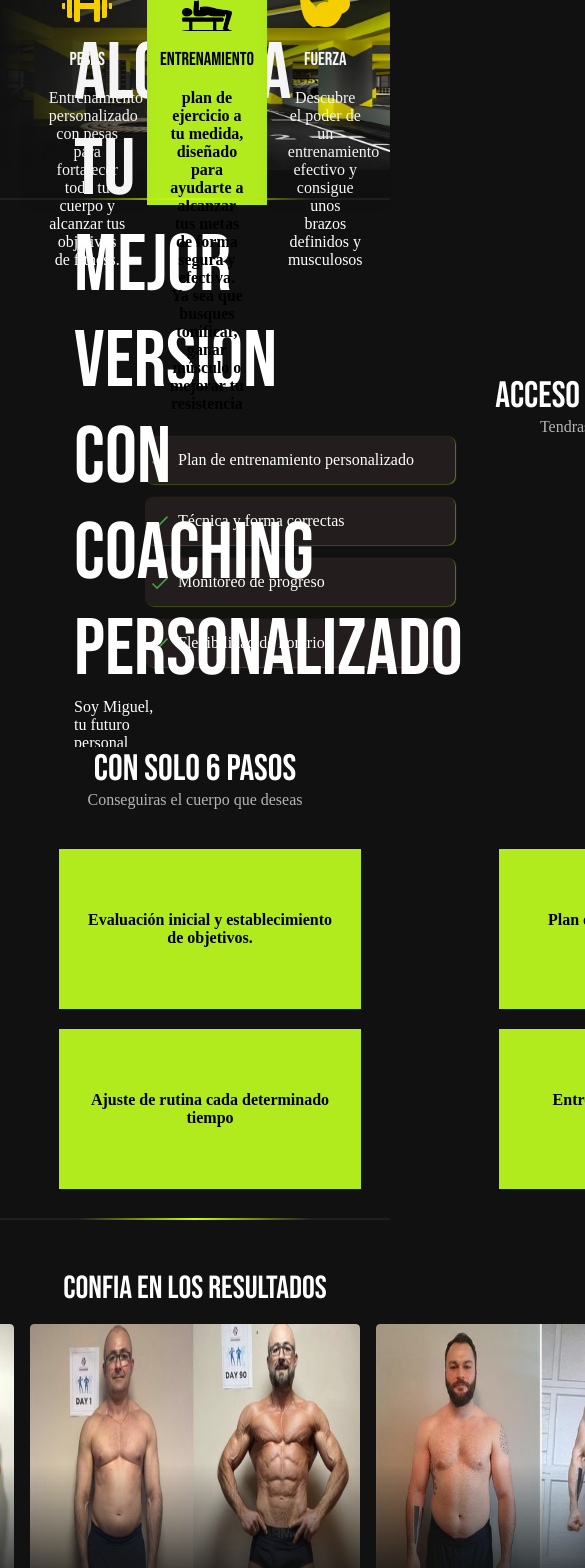
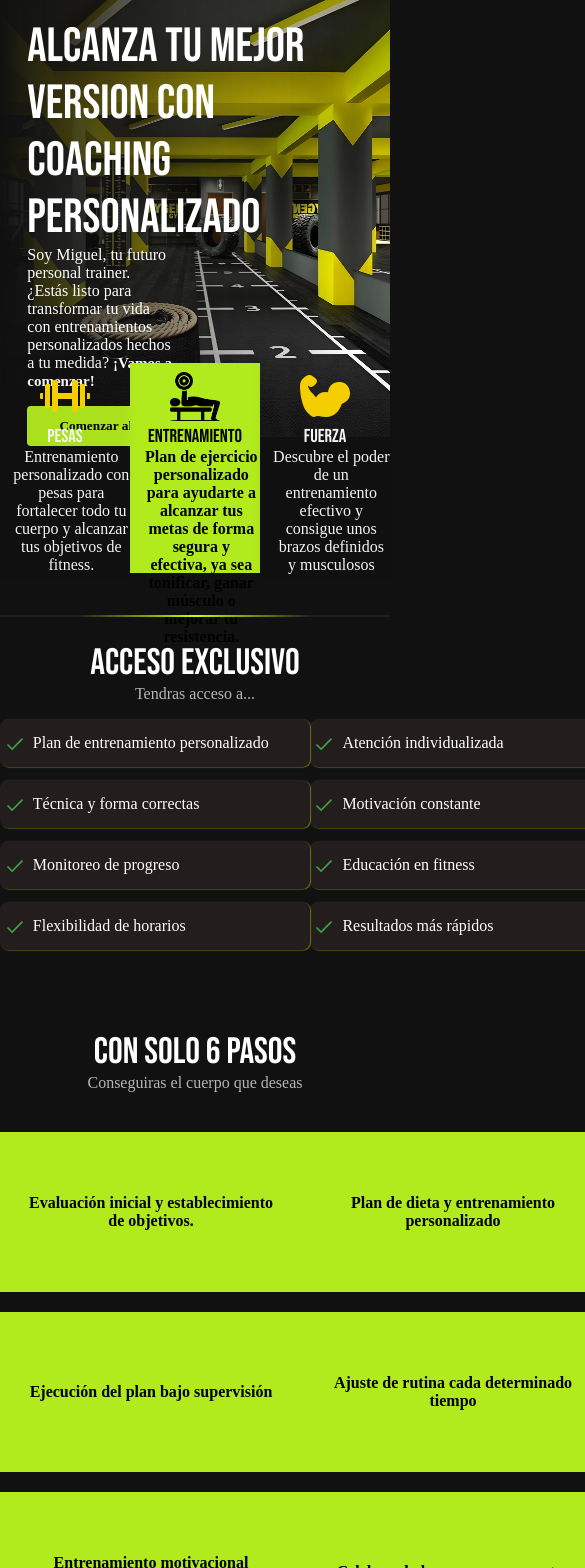
Before and after one commit to Alan-Ribeca/personal-trainer, a React (Vite) app: page / in a window 390 px wide. Shown: the top 1568 px of the page, 585 px wide, since content can reach past the window. Built offline with nearby package versions, Linux system fonts and the light colour scheme.

Commit message:
avanzando con el responsi

```diff
--- a/src/components/Comprar/comprar.scss
+++ b/src/components/Comprar/comprar.scss
@@ -144,3 +144,33 @@
     background-color: rgb(37 37 37);
   }
 }
+
+@media screen and (max-width: 1220px) {
+  .containerCompra {
+    width: auto;
+  }
+}
+
+@media screen and (max-width: 970px) {
+  .card {
+    &.medio {
+      right: 28%;
+    }
+  }
+}
+
+@media screen and (max-width: 950px) {
+  .card {
+    &.medio {
+      right: 27%;
+    }
+  }
+}
+
+@media screen and (max-width: 850px) {
+  .card {
+    &.medio {
+      right: 22%;
+    }
+  }
+}
--- a/src/components/acceso/acceso.scss
+++ b/src/components/acceso/acceso.scss
@@ -79,3 +79,23 @@
     );
   }
 }
+
+@media screen and (max-width: 1320px) {
+  .acceso {
+    width: auto;
+  }
+  .pasos .container {
+    width: auto;
+
+    column-gap: 0px;
+  }
+}
+
+@media screen and (max-width: 970px) {
+  .acceso .cuadrados {
+    margin-top: 1rem;
+  }
+  .pasos .container {
+    grid-template-columns: repeat(2, 1fr);
+  }
+}
--- a/src/components/cuadradosTop/TopCuadrados.jsx
+++ b/src/components/cuadradosTop/TopCuadrados.jsx
@@ -25,9 +25,9 @@ export const TopCuadrados = () => {
           />
           <h3 className="titleCuadrado">Entrenamiento</h3>
           <p className="textoCuadrado">
-            plan de ejercicio a tu medida, diseñado para ayudarte a alcanzar tus
-            metas de forma segura y efectiva. Ya sea que busques tonificar,
-            ganar músculo o mejorar tu resistencia
+            Plan de ejercicio personalizado para ayudarte a alcanzar tus metas
+            de forma segura y efectiva, ya sea tonificar, ganar músculo o
+            mejorar tu resistencia.
           </p>
         </div>
         <div className="cuadrado tres">
--- a/src/components/cuadradosTop/cuadrados.scss
+++ b/src/components/cuadradosTop/cuadrados.scss
@@ -3,7 +3,7 @@
   width: 86%;
   left: 7%;
   position: absolute;
-  bottom: -18%;
+  bottom: -10%;
   background-color: transparent;
   .cuadrado {
     text-align: center;
@@ -54,3 +54,64 @@
     }
   }
 }
+
+@media screen and (max-width: 1400px) {
+  .cuadradoContainer {
+    width: 92%;
+    left: 4%;
+
+    .cuadrado {
+      height: 192px;
+
+      .imgSvg {
+        padding: 0.5rem;
+      }
+
+      .titleCuadrado {
+        padding: 0;
+      }
+
+      .textoCuadrado {
+        width: 90%;
+        margin: 0;
+      }
+    }
+  }
+}
+
+@media screen and (max-width: 1250px) {
+  .cuadradoContainer {
+    bottom: -21%;
+  }
+}
+
+@media screen and (max-width: 1170px) {
+  .cuadradoContainer .cuadrado {
+    .imgSvg {
+      padding: 0.5rem 0 0 0;
+    }
+
+    .textoCuadrado {
+      padding-top: 0;
+    }
+  }
+}
+
+@media screen and (max-width: 1020px) {
+  .cuadradoContainer {
+    bottom: -30%;
+  }
+}
+
+@media screen and (max-width: 970px) {
+  .cuadradoContainer {
+    width: 100%;
+    left: 0%;
+  }
+}
+
+@media screen and (max-width: 970px) {
+  .cuadradoContainer .cuadrado {
+    height: 210px;
+  }
+}
--- a/src/components/entrenador/entrenador.scss
+++ b/src/components/entrenador/entrenador.scss
@@ -46,3 +46,15 @@
     );
   }
 }
+
+@media screen and (max-width: 970px) {
+  .entrenador {
+    .presentacion {
+      width: 43%;
+    }
+
+    .imgEntrenador {
+      width: 350px;
+    }
+  }
+}
--- a/src/components/preguntas/preguntas.scss
+++ b/src/components/preguntas/preguntas.scss
@@ -87,3 +87,9 @@
     }
   }
 }
+
+@media screen and (max-width: 810px) {
+  .preguntasContainer .ulPre .preg {
+    width: 620px;
+  }
+}
--- a/src/components/resultados/resultados.scss
+++ b/src/components/resultados/resultados.scss
@@ -61,3 +61,30 @@
     }
   }
 }
+
+@media screen and (max-width: 1220px) {
+  .resultados .containerCarusel .resul img {
+    width: 270px;
+    height: 260px;
+  }
+}
+
+@media screen and (max-width: 970px) {
+  .resultados .containerCarusel .resul img {
+    width: 220px;
+    height: 217px;
+  }
+}
+
+@media screen and (max-width: 810px) {
+  .resultados .containerCarusel .resul {
+    img {
+      width: 238px;
+      height: 229px;
+    }
+
+    &.Tres {
+      display: none;
+    }
+  }
+}
--- a/src/components/top/top.scss
+++ b/src/components/top/top.scss
@@ -73,3 +73,68 @@
     );
   }
 }
+
+@media screen and (max-width: 1704px) {
+  .header .contenedor .title {
+    width: 100%;
+  }
+}
+
+@media screen and (max-width: 1500px) {
+  .header .contenedor {
+    top: 4%;
+    left: 9%;
+  }
+}
+
+@media screen and (max-width: 1250px) {
+  .header {
+    .contenedor .texto {
+      width: 35%;
+    }
+
+    .barra {
+      bottom: -29%;
+    }
+  }
+}
+
+@media screen and (max-width: 1220px) {
+  .header {
+    .contenedor {
+      .title {
+        font-size: 4rem;
+      }
+    }
+  }
+}
+
+@media screen and (max-width: 1020px) {
+  .header {
+    .contenedor {
+      left: 7%;
+    }
+
+    .barra {
+      bottom: -40%;
+    }
+  }
+}
+
+@media screen and (max-width: 970px) {
+  .header {
+    .imgFondo {
+      height: 437px;
+    }
+    .contenedor .title {
+      font-size: 3rem;
+      width: 90%;
+    }
+  }
+}
+
+@media screen and (max-width: 970px) {
+  .header .contenedor .texto {
+    width: 40%;
+  }
+}
```
